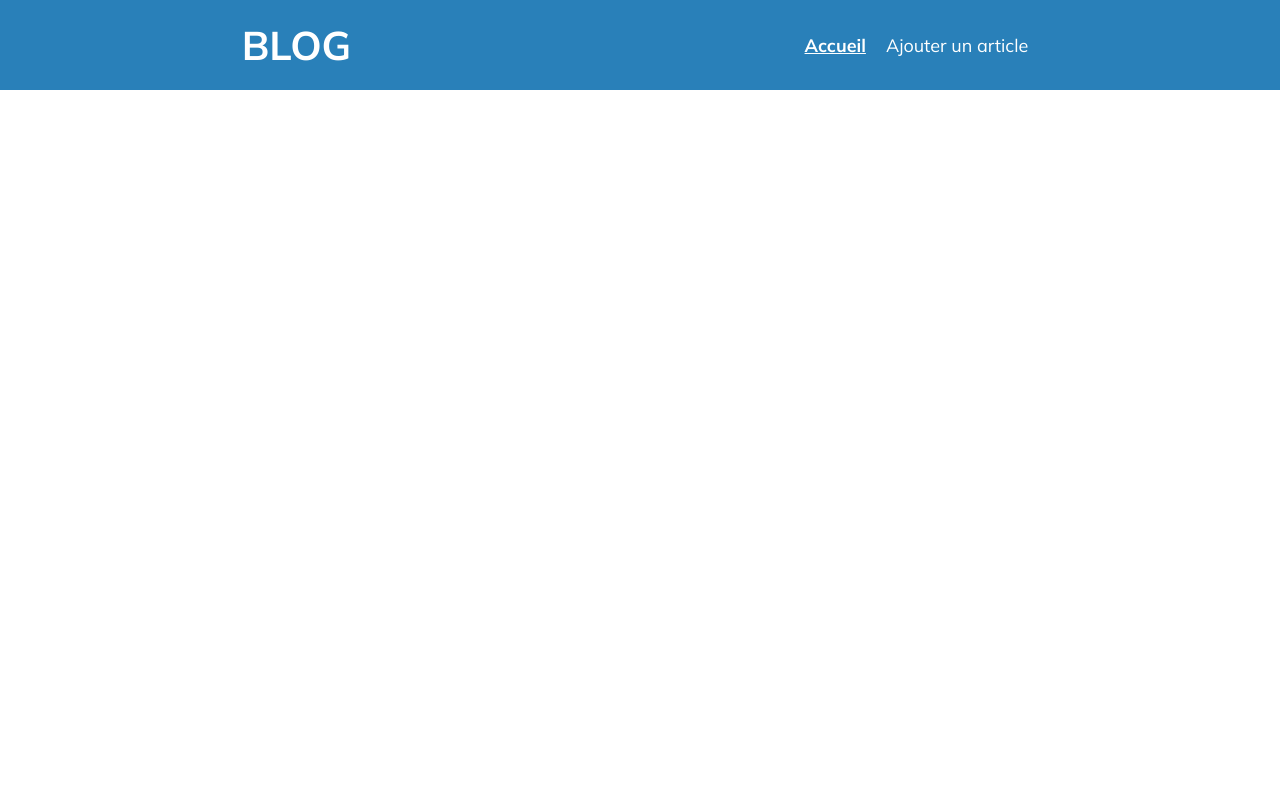
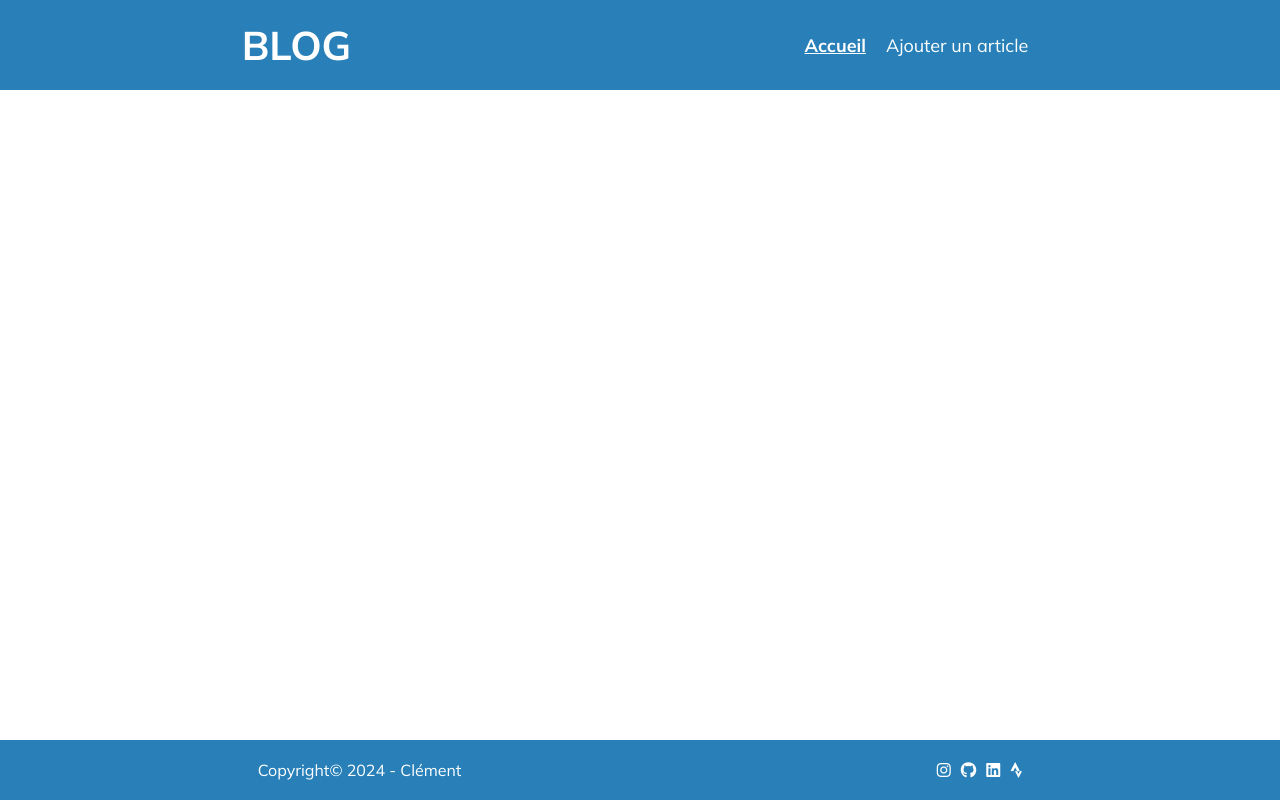
Before and after one commit to GuillemotClement/blogJS, a website built with Vite: page src/index.html in a window 1280 px wide. Built offline with nearby package versions, Linux system fonts and the light colour scheme.

Commit message:
💄 Mise en place du footer

```diff
--- a/src/assets/styles/styles.scss
+++ b/src/assets/styles/styles.scss
@@ -56,6 +56,19 @@ header{
 
 footer{
     grid-area: footer;
-    // background-color: gray;
+    background-color: var(--dark);
     padding: 20px;
+    color: white;
+    display: flex;
+    justify-content: space-around;
+    .ctn-copyright{
+
+    }
+    .ctn-social{
+        ul{
+            display: flex;
+            align-items: center;
+            gap: 0 1rem;
+        }
+    }
 }
--- a/src/index.html
+++ b/src/index.html
@@ -9,6 +9,8 @@
     <link rel="preconnect" href="https://fonts.googleapis.com">
     <link rel="preconnect" href="https://fonts.gstatic.com" crossorigin>
     <link href="https://fonts.googleapis.com/css2?family=Mulish:ital,wght@0,200..1000;1,200..1000&display=swap" rel="stylesheet">
+    <!-- IMPORTATION FONT AWESOME -->
+    <link rel="stylesheet" href="https://cdnjs.cloudflare.com/ajax/libs/font-awesome/6.5.1/css/all.min.css" integrity="sha512-DTOQO9RWCH3ppGqcWaEA1BIZOC6xxalwEsw9c2QQeAIftl+Vegovlnee1c9QX4TctnWMn13TZye+giMm8e2LwA==" crossorigin="anonymous" referrerpolicy="no-referrer" />
   </head>
   <body>
     <div id="app" class="container">
@@ -20,7 +22,19 @@
         </ul>
       </header>
       <div class="content"></div>
-      <footer></footer>
+      <footer>
+        <div class="ctn-copyright">
+          <p>Copyright&copy; 2024 - <a href="https://clementguillemot.fr/" target="_blank">Clément</a></p>
+        </div>
+        <div class="ctn-social">
+          <ul>
+            <li><a href="https://www.instagram.com/clement_gllt/" target="_blank"><i class="fa-brands fa-instagram"></i></a></li>
+            <li><a href="https://github.com/GuillemotClement" target="_blank"><i class="fa-brands fa-github"></i></a></li>
+            <li><a href="https://www.linkedin.com/in/cl%C3%A9ment-guillemot/" target="_blank"><i class="fa-brands fa-linkedin"></i></a></li>
+            <li><a href="https://www.strava.com/athletes/3680466" target="_blank"><i class="fa-brands fa-strava"></i></a></li>
+          </ul>
+        </div>
+      </footer>
     </div>
     <script type="module" src="/index.js"></script>
   </body>
```
